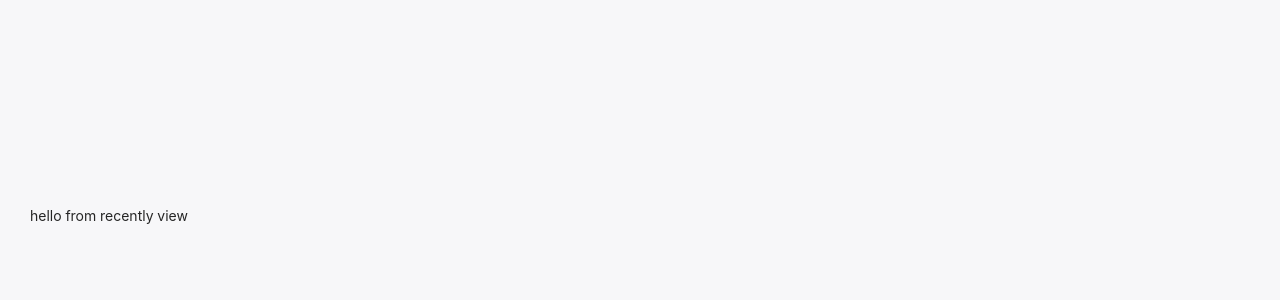
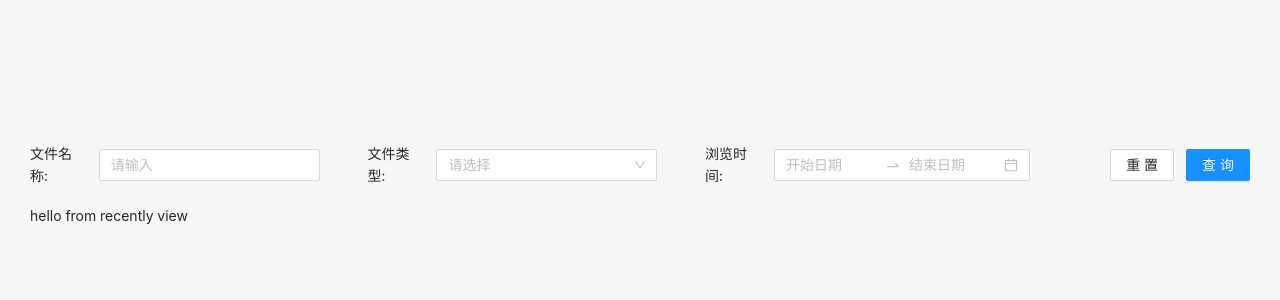
Before and after one commit to iyouw/tv3, a Vue app: page /recentlyView in a window 1280 px wide. Shown: the top 300 px of the page. Built offline with nearby package versions, Linux system fonts and the light colour scheme.

Commit message:
feat(base): add composable

```diff
--- a/src/App.vue
+++ b/src/App.vue
@@ -12,7 +12,7 @@
 <script setup>
 import { RouterView } from 'vue-router'
 import { createNamespace } from './utils/create.js'
-const bem = createNamespace('app','hx')
+const [ _, bem ] = createNamespace('app','hx')
 </script>
 <style lang="less">
 html,
--- /dev/null
+++ b/src/components/form-item.jsx
@@ -0,0 +1,24 @@
+import { defineComponent } from 'vue'
+import { createNamespace } from '../utils/create.js'
+
+const [ name, bem ] = createNamespace('form-item')
+
+const props = {
+    label:{
+        type: String,
+        required: true
+    }
+}
+
+export default defineComponent({
+    name,
+    props,
+    setup(props, { slots }){
+        return ()=>(
+            <div class={bem()}>
+                <lable class={bem('label')}>{ props.label }</lable>
+                {slots.default?.()}
+            </div>
+        )
+    }
+})
--- a/src/components/panel.jsx
+++ b/src/components/panel.jsx
@@ -1,10 +1,11 @@
 import { defineComponent } from 'vue'
 import { createNamespace } from '../utils/create.js'
 
-const bem = createNamespace('panel')
+const [ name, bem ] = createNamespace('panel')
 
 export default defineComponent({
-    setup(props, { slots }){
+    name,
+    setup(_, { slots }){
         return ()=>(
             <div class={bem()}>
                 <div class={bem('header')}>
--- /dev/null
+++ b/src/styles/components/form-item.less
@@ -0,0 +1,17 @@
+.h{
+    &-form-item{
+        display: flex;
+        flex-direction: row;
+        align-items: center;
+        margin-right: 48px;
+
+        &:last-child{
+            margin-right: 0;
+        }
+
+        &-label{
+            margin-right: 10px;
+            font-size: 14px;
+        }
+    }
+}
--- a/src/styles/components/index.less
+++ b/src/styles/components/index.less
@@ -1 +1,2 @@
 @import './panel.less';
+@import './form-item.less';
--- a/src/utils/create.js
+++ b/src/utils/create.js
@@ -41,5 +41,5 @@ function createBEM(name) {
 
 export function createNamespace(name, prefix='h'){
     const prefixName = `${prefix}-${name}`
-    return createBEM(prefixName)
+    return [prefixName, createBEM(prefixName)]
 }
--- a/src/views/RecentlyView.vue
+++ b/src/views/RecentlyView.vue
@@ -1,8 +1,37 @@
 <template>
     <h-panel>
+        <template #header>
+            <h-from-item label="文件名称:">
+                <a-input class="w-224" placeholder="请输入" />
+            </h-from-item>
+            <h-from-item label="文件类型:">
+                <a-select class="w-224" placeholder="请选择" />
+            </h-from-item>
+            <h-from-item label="浏览时间:" >
+                <a-range-picker class="w-260" show-time :placeholder="rangePlaceholder" />
+            </h-from-item>
+            <a-button class="m-l-32" @click="">重置</a-button>
+            <a-button type="primary" class="m-l-12" @click="">查询</a-button>
+        </template>
         <span>hello from  recently view</span>
     </h-panel>
 </template>
 <script setup>
 import HPanel from '../components/panel.jsx'
+import HFromItem from '../components/form-item.jsx'
+const rangePlaceholder = ['开始日期','结束日期']
 </script>
+<style lang="less">
+.w-224{
+    width: 224px;
+}
+.w-260{
+    width: 260px;
+}
+.m-l-32{
+    margin-left: 32px;
+}
+.m-l-12{
+    margin-left: 12px;
+}
+</style>
```
Also changed, not shown: src/composables/useRecord.js (added, +40 -0 lines).
